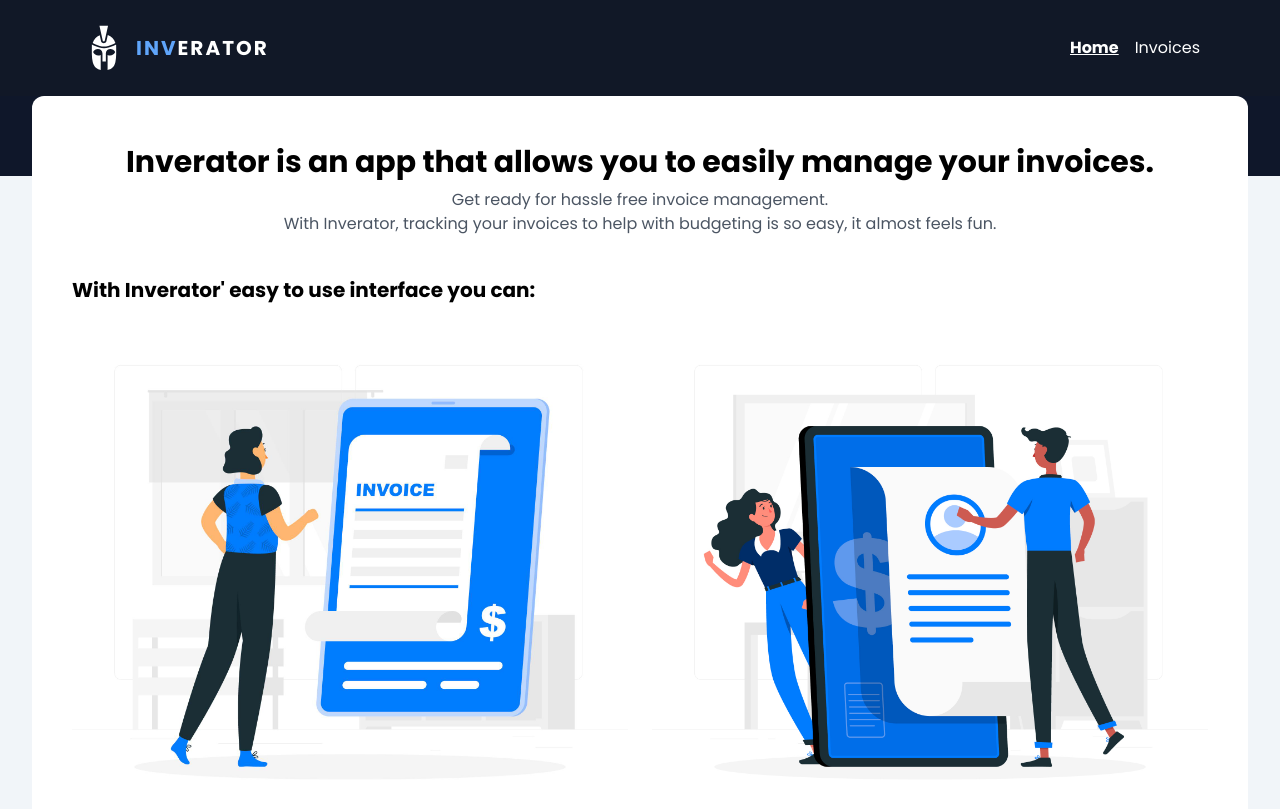
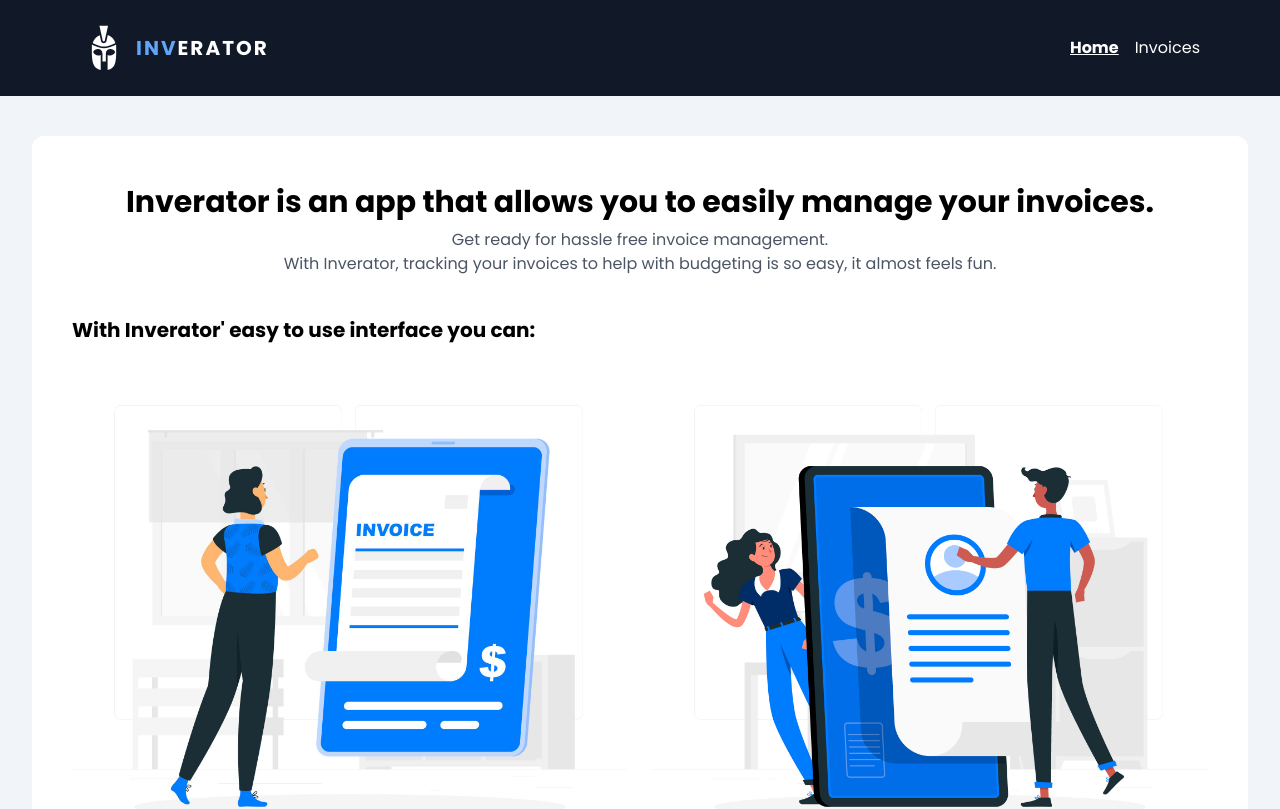
Before and after one commit to faun3/next-invoices, a Next.js app: page / in a window 1280 px wide. Shown: the top 809 px of the page. Built offline with nearby package versions, Linux system fonts and the light colour scheme.

Commit message:
remove cool design (will add back later if I remember)

```diff
--- a/src/app/invoices/[id]/page.tsx
+++ b/src/app/invoices/[id]/page.tsx
@@ -20,10 +20,10 @@ const Page = async ({ params }: PageProps) => {
   }
 
   return (
-    <main className="relative">
+    // dirty hack again
+    <main className="min-h-[calc(100vh-11rem)]">
       {/* items table */}
-      <div className="h-[5rem] bg-slate-900"></div>
-      <div className="py-10 absolute -top-[3rem] w-full">
+      <div className="py-10 w-full">
         <div className="w-full px-10 py-6 bg-white rounded-xl max-w-[95%] flex flex-col mx-auto">
           <div className="justify-self-start mb-4">
             <h1 className="block text-xl font-bold">Items</h1>
@@ -60,6 +60,10 @@ const Page = async ({ params }: PageProps) => {
           </table>
         </div>
       </div>
+      <div>
+        <button>Edit</button>
+        <button>Delete</button>
+      </div>
     </main>
   );
 };
--- a/src/app/page.tsx
+++ b/src/app/page.tsx
@@ -8,8 +8,7 @@ export default function Home() {
   return (
     <main className="block h-fit">
       <div className="w-full overflow-hidden">
-        <div className="bg-slate-900 h-[5rem]"></div>
-        <div className="w-[95%] mx-auto bg-white rounded-xl relative -top-[5rem] px-10 py-10">
+        <div className="w-[95%] mx-auto bg-white rounded-xl px-10 py-10 my-10">
           <h1 className="text-3xl font-bold text-center mb-2 mt-2">
             Inverator is an app that allows you to easily manage your invoices.
           </h1>
```
